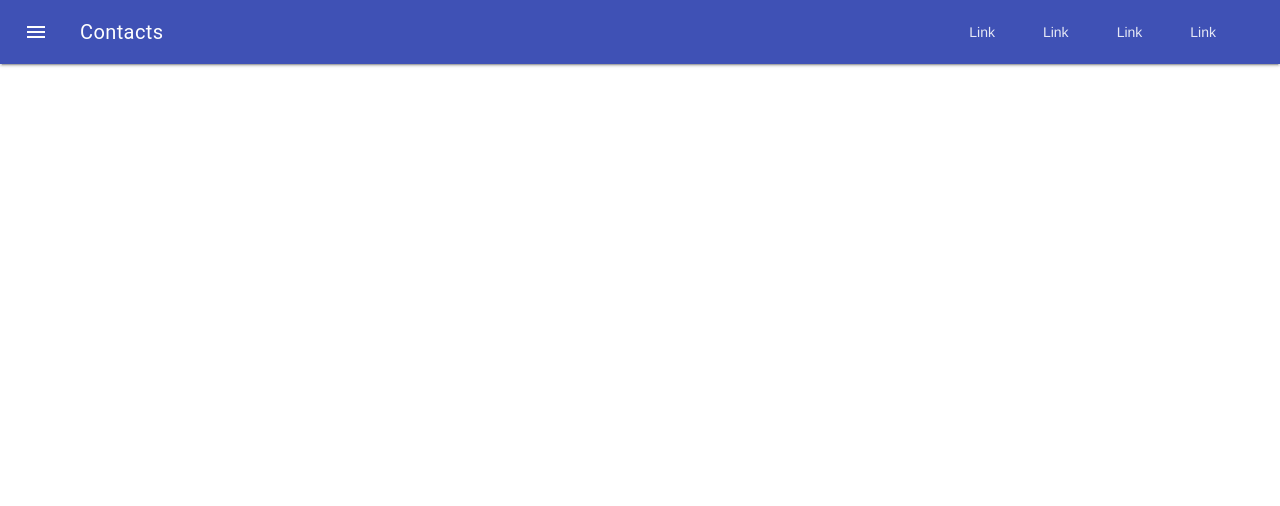
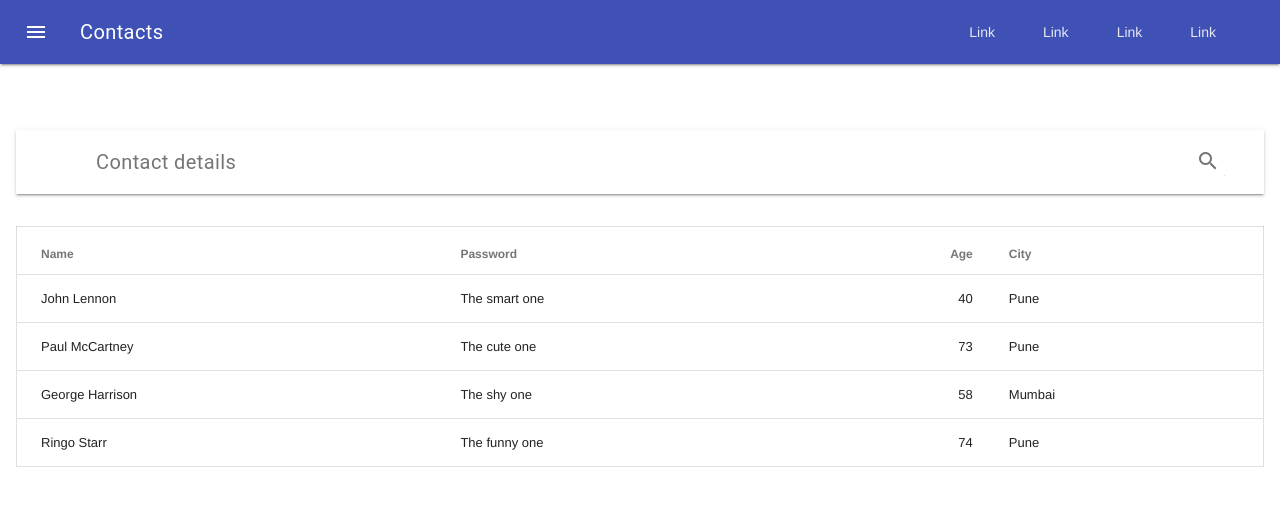
Before and after one commit to sachidananda-panigrahi/Node-Angular-MDL, a website: page public/main.html in a window 1280 px wide. Drawn offline with nearby package versions, Linux system fonts and the light colour scheme.

Commit message:
mdl tableintegrated

```diff
--- a/public/assets/css/custom.css
+++ b/public/assets/css/custom.css
@@ -0,0 +1,6 @@
+.gid-top-50{
+    margin-top: 50px;
+}
+.full-width {
+    width: 100%;
+}
--- a/public/main.html
+++ b/public/main.html
@@ -19,6 +19,7 @@
     <base href='/'>
     <link rel="stylesheet" href="assets/lib/bower_components/material-design-lite/material.min.css">
     <link rel="stylesheet" href="assets/css/icon.css">
+    <link rel="stylesheet" href="assets/css/custom.css">
 </head>
 <body>
 <!-- Always shows a header, even in smaller screens. -->
@@ -48,7 +49,67 @@
         </nav>
     </div>
     <main class="mdl-layout__content">
-        <div class="page-content"><!-- Your content goes here --></div>
+        <div class="page-content">
+            <div class="mdl-grid gid-top-50">
+                <div class="mdl-cell mdl-cell--12-col">
+                    <div class="demo-header mdl-layout__header mdl-color--white mdl-color--grey-100 mdl-color-text--grey-600">
+                        <div class="mdl-layout__header-row">
+                            <span class="mdl-layout-title">Contact details</span>
+                            <div class="mdl-layout-spacer"></div>
+                            <div class="mdl-textfield mdl-js-textfield mdl-textfield--expandable">
+                                <label class="mdl-button mdl-js-button mdl-button--icon" for="search">
+                                    <i class="material-icons">search</i>
+                                </label>
+                                <div class="mdl-textfield__expandable-holder">
+                                    <input class="mdl-textfield__input" type="text" id="search" />
+                                    <label class="mdl-textfield__label" for="search">Enter your query...</label>
+                                </div>
+                            </div>
+                        </div>
+                    </div>
+                </div>
+            </div>
+            <div class="mdl-grid">
+                <div class="mdl-cell mdl-cell--12-col">
+                    <table class="mdl-data-table mdl-js-data-table full-width" >
+                        <thead>
+                        <tr>
+                            <th class="mdl-data-table__cell--non-numeric">Name</th>
+                            <th class="mdl-data-table__cell--non-numeric">Password</th>
+                            <th>Age</th>
+                            <th class="mdl-data-table__cell--non-numeric">City</th>
+                        </tr>
+                        </thead>
+                        <tbody>
+                        <tr>
+                            <td class="mdl-data-table__cell--non-numeric">John Lennon</td>
+                            <td class="mdl-data-table__cell--non-numeric">The smart one</td>
+                            <td>40</td>
+                            <td class="mdl-data-table__cell--non-numeric">Pune</td>
+                        </tr>
+                        <tr>
+                            <td class="mdl-data-table__cell--non-numeric">Paul McCartney</td>
+                            <td class="mdl-data-table__cell--non-numeric">The cute one</td>
+                            <td>73</td>
+                            <td class="mdl-data-table__cell--non-numeric">Pune</td>
+                        </tr>
+                        <tr>
+                            <td class="mdl-data-table__cell--non-numeric">George Harrison</td>
+                            <td class="mdl-data-table__cell--non-numeric">The shy one</td>
+                            <td>58</td>
+                            <td class="mdl-data-table__cell--non-numeric">Mumbai</td>
+                        </tr>
+                        <tr>
+                            <td class="mdl-data-table__cell--non-numeric">Ringo Starr</td>
+                            <td class="mdl-data-table__cell--non-numeric">The funny one</td>
+                            <td>74</td>
+                            <td class="mdl-data-table__cell--non-numeric">Pune</td>
+                        </tr>
+                        </tbody>
+                    </table>
+                </div>
+            </div>
+        </div>
     </main>
 </div>
 <script src="assets/lib/bower_components/material-design-lite/material.min.js"></script>
```
